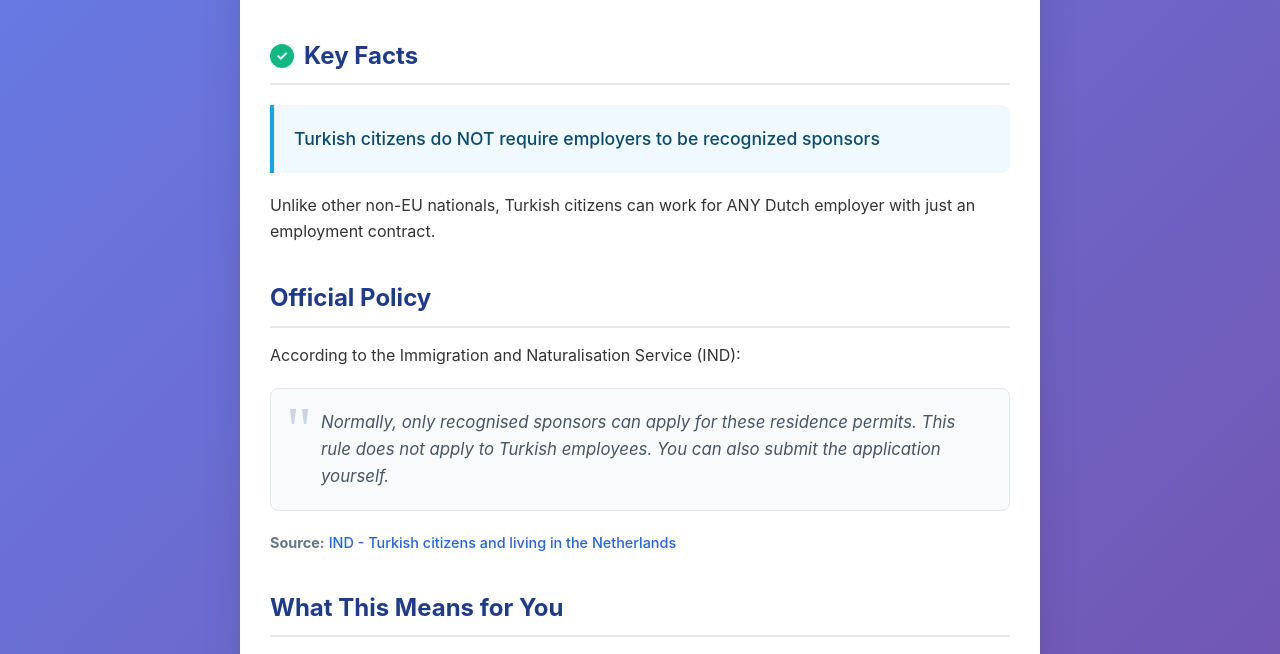
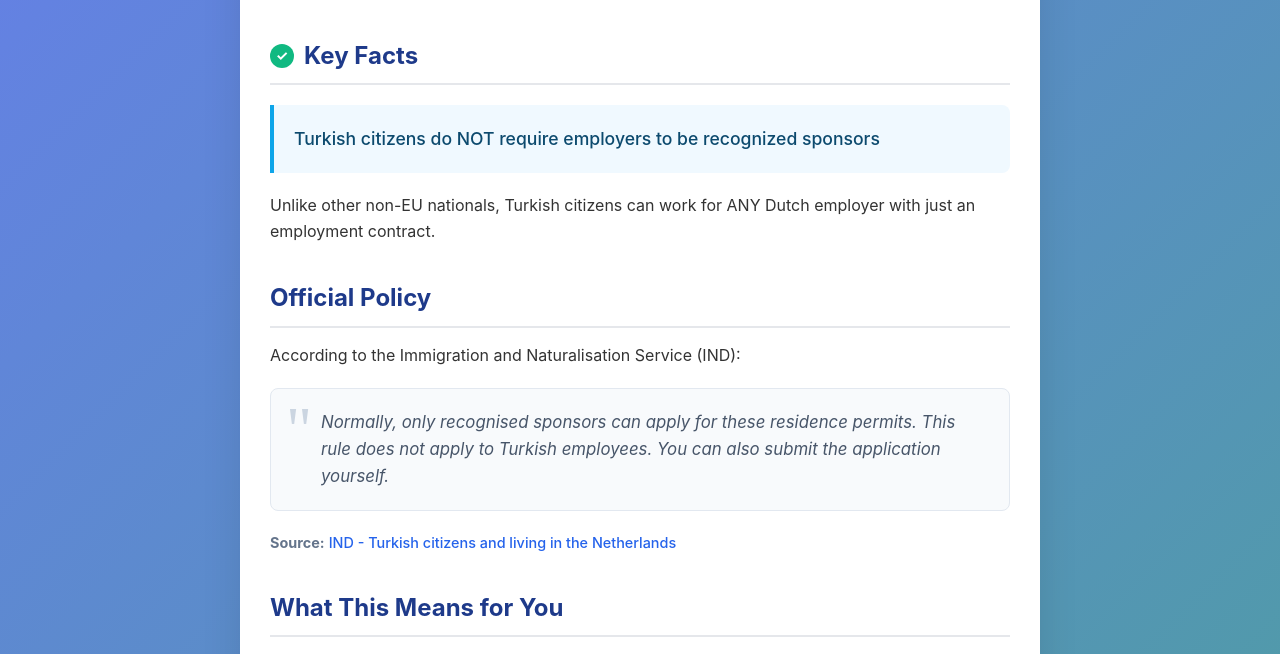
Before and after one commit to destan/destan.dev, a plain HTML site: page no-sponsor-needed.html in a window 1280 px wide. Shown: the part 272-926 px from the top of the page. Drawn offline with Linux system fonts and the light colour scheme.

Commit message:
update color

```diff
--- a/no-sponsor-needed.html
+++ b/no-sponsor-needed.html
@@ -17,7 +17,8 @@
             font-family: -apple-system, BlinkMacSystemFont, 'Segoe UI', Roboto, Oxygen, Ubuntu, Cantarell, sans-serif;
             line-height: 1.6;
             color: #333;
-            background: linear-gradient(135deg, #667eea 0%, #764ba2 100%);
+            background: rgb(204, 204, 204);
+            background: linear-gradient(135deg, #667eea 0%, #4ba298 100%);
             min-height: 100vh;
             padding: 20px;
         }
```
